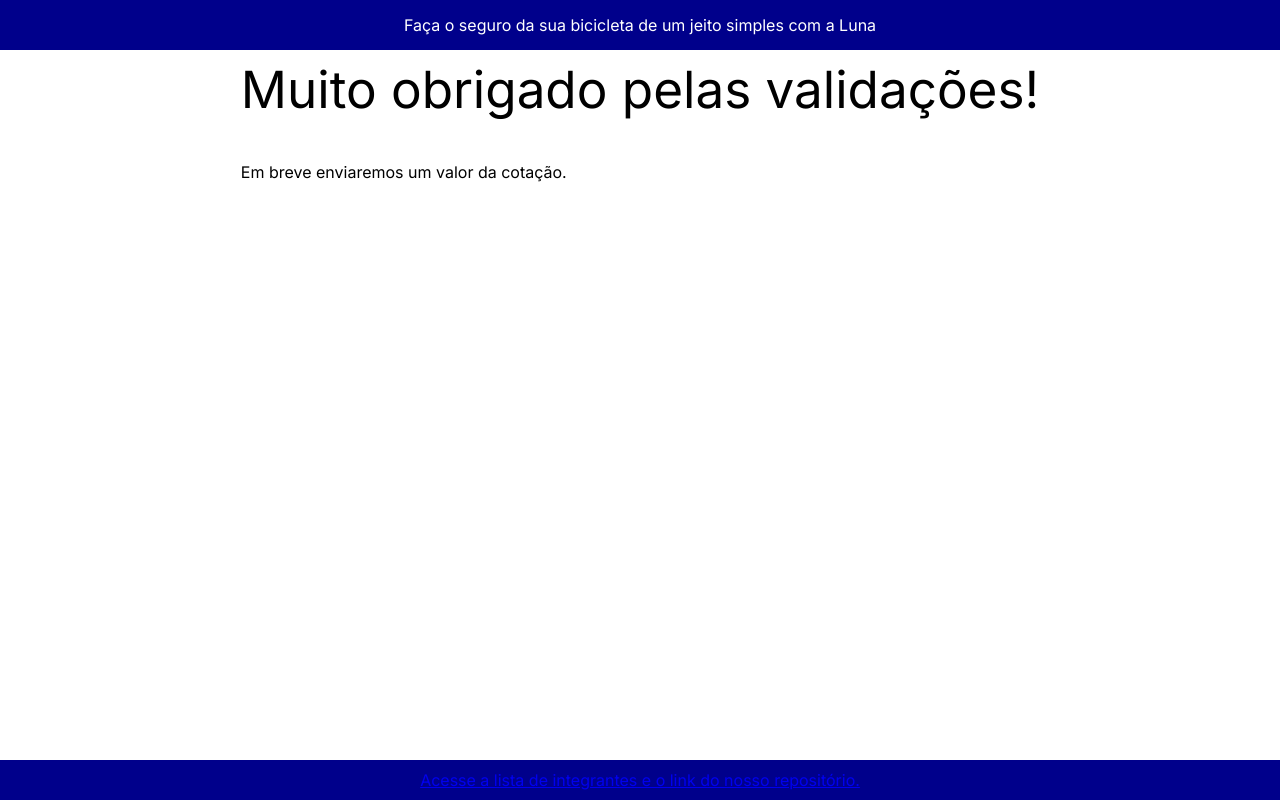
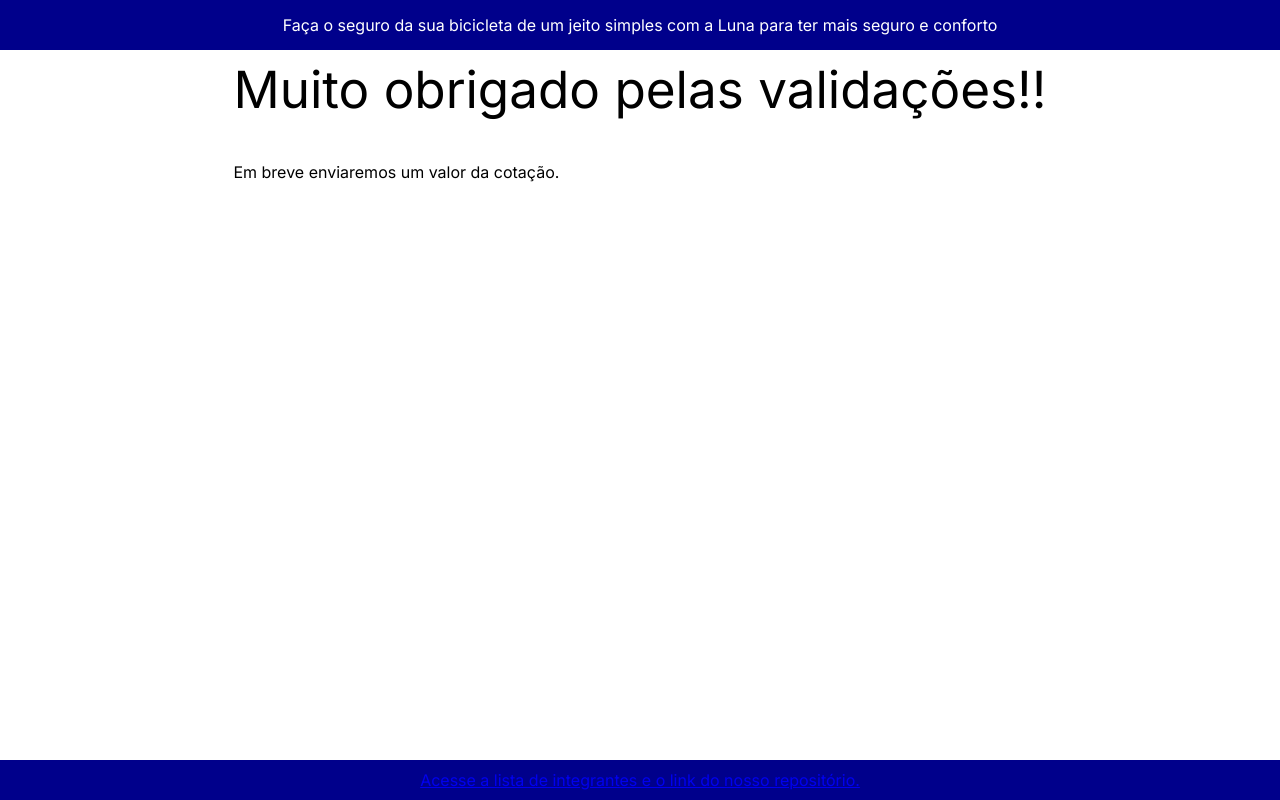
Before and after one commit to Guilherme-Dias-gomes/SprintWEB, a Next.js app: page /Final in a window 1280 px wide. Built offline with nearby package versions, Linux system fonts and the light colour scheme.

Commit message:
alteração projeto web cabecalho

```diff
--- a/src/app/Final/page.jsx
+++ b/src/app/Final/page.jsx
@@ -2,7 +2,7 @@ export default function Final(){
 
     return(
         <main>
-            <h1>Muito obrigado pelas validações!</h1>
+            <h1>Muito obrigado pelas validações!!</h1>
             <p>Em breve enviaremos um valor da cotação.</p>
         </main>
     )
--- a/src/components/Cabecalho/Cabecalho.jsx
+++ b/src/components/Cabecalho/Cabecalho.jsx
@@ -1,7 +1,7 @@
 export default function Cabecalho() {
   return (
     <header className="cabecalho">
-      <h1 className="titulo">Faça o seguro da sua bicicleta de um jeito simples com a Luna</h1>
+      <h1 className="titulo">Faça o seguro da sua bicicleta de um jeito simples com a Luna para ter mais seguro e conforto</h1>
     </header>
   );
 }
```
